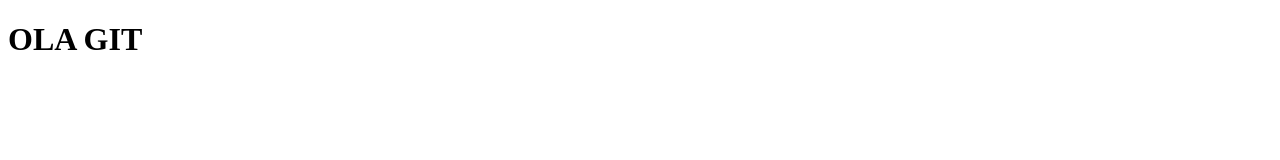
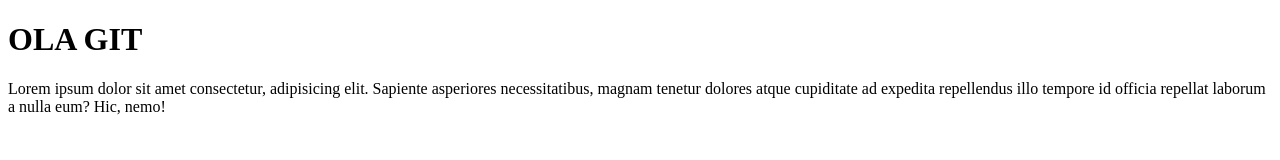
Before and after one commit to Pugatorio/teste-git, a plain HTML site: page index.html in a window 1280 px wide. Drawn offline with Linux system fonts and the light colour scheme.

Commit message:
Adicionado um novo parágrado

```diff
--- a/index.html
+++ b/index.html
@@ -7,5 +7,6 @@
 </head>
 <body>
     <H1>OLA GIT</H1>
+    <p>Lorem ipsum dolor sit amet consectetur, adipisicing elit. Sapiente asperiores necessitatibus, magnam tenetur dolores atque cupiditate ad expedita repellendus illo tempore id officia repellat laborum a nulla eum? Hic, nemo!</p>
 </body>
 </html>
```
